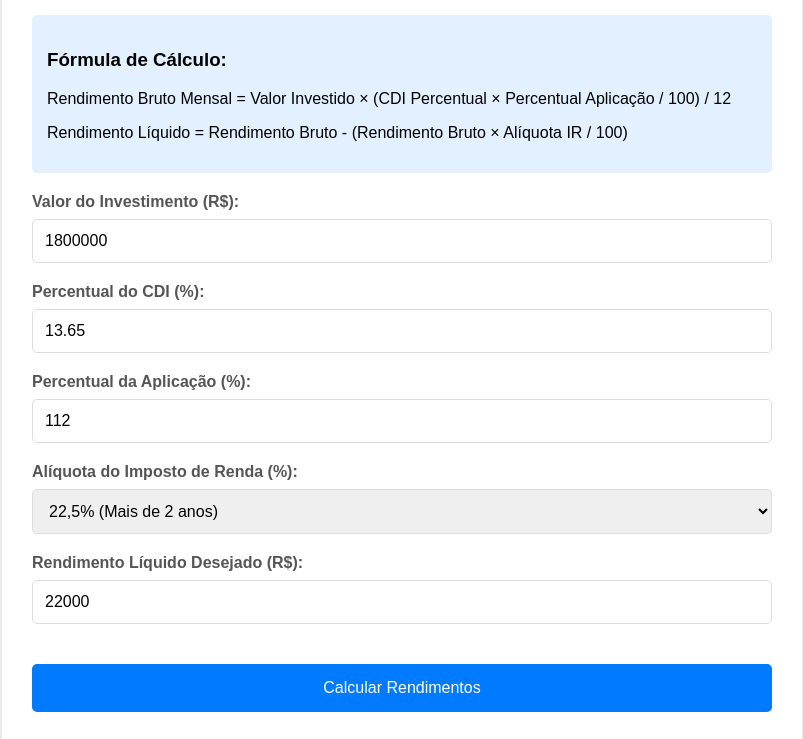
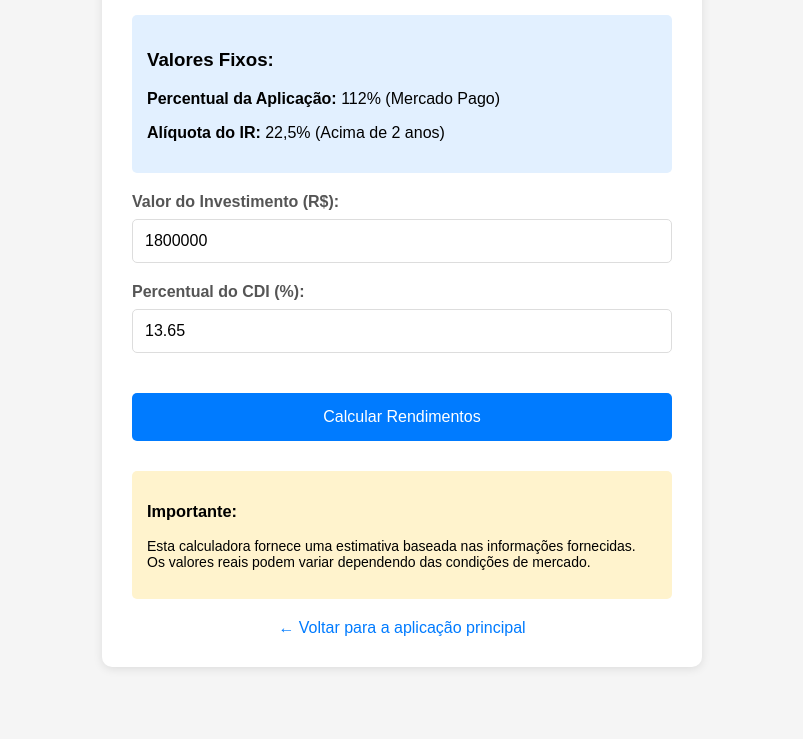
Before and after one commit to samueldng/numerosaleatorios, a plain HTML site: page calculadora_cdi.html in a window 1280 px wide. Shown: the part 123-862 px from the top of the page, without its empty margins (238-1041 px from the left). After the commit the page ends 810 px from the top, so only its background shows below. Drawn offline with Linux system fonts and the light colour scheme.

Commit message:
Simplified CDI calculator with only two input fields and added shortcut link in main application

```diff
--- a/calculadora_cdi.html
+++ b/calculadora_cdi.html
@@ -7,7 +7,7 @@
     <style>
         body {
             font-family: Arial, sans-serif;
-            max-width: 800px;
+            max-width: 600px;
             margin: 0 auto;
             padding: 20px;
             background-color: #f5f5f5;
@@ -37,7 +37,7 @@
             color: #555;
         }
 
-        input, select {
+        input {
             width: 100%;
             padding: 12px;
             border: 1px solid #ddd;
@@ -105,22 +105,36 @@
             font-size: 14px;
         }
 
-        .formula {
+        .fixed-values {
             background-color: #e2f0ff;
             padding: 15px;
             border-radius: 5px;
             margin: 20px 0;
         }
+
+        .back-link {
+            text-align: center;
+            margin-top: 20px;
+        }
+
+        .back-link a {
+            color: #007bff;
+            text-decoration: none;
+        }
+
+        .back-link a:hover {
+            text-decoration: underline;
+        }
     </style>
 </head>
 <body>
     <div class="container">
-        <h1>Calculadora de CDI - Mercado Pago</h1>
+        <h1>Calculadora de CDI - Simples</h1>
 
-        <div class="formula">
-            <h3>Fórmula de Cálculo:</h3>
-            <p>Rendimento Bruto Mensal = Valor Investido × (CDI Percentual × Percentual Aplicação / 100) / 12</p>
-            <p>Rendimento Líquido = Rendimento Bruto - (Rendimento Bruto × Alíquota IR / 100)</p>
+        <div class="fixed-values">
+            <h3>Valores Fixos:</h3>
+            <p><strong>Percentual da Aplicação:</strong> 112% (Mercado Pago)</p>
+            <p><strong>Alíquota do IR:</strong> 22,5% (Acima de 2 anos)</p>
         </div>
 
         <div class="input-group">
@@ -133,34 +147,12 @@
             <input type="number" id="cdiPercentage" placeholder="Ex: 13.65" step="0.01" min="0" value="13.65">
         </div>
 
-        <div class="input-group">
-            <label for="appPercentage">Percentual da Aplicação (%):</label>
-            <input type="number" id="appPercentage" placeholder="Ex: 112" step="1" min="0" value="112">
-        </div>
-
-        <div class="input-group">
-            <label for="taxRate">Alíquota do Imposto de Renda (%):</label>
-            <select id="taxRate">
-                <option value="22.5">22,5% (Mais de 2 anos)</option>
-                <option value="20">20% (Entre 1 e 2 anos)</option>
-                <option value="17.5">17,5% (Entre 180 dias e 1 ano)</option>
-                <option value="15">15% (Até 180 dias)</option>
-            </select>
-        </div>
-
-        <div class="input-group">
-            <label for="desiredNet">Rendimento Líquido Desejado (R$):</label>
-            <input type="number" id="desiredNet" placeholder="Ex: 22000" step="100" min="0">
-        </div>
-
         <button onclick="calculateCDI()">Calcular Rendimentos</button>
 
         <div id="results" class="results">
             <h2>Resultado da Simulação</h2>
             <p><strong>Investimento:</strong> R$ <span id="investmentAmount"></span></p>
             <p><strong>Percentual CDI:</strong> <span id="cdiPercent"></span>%</p>
-            <p><strong>Percentual Aplicação:</strong> <span id="appPercent"></span>%</p>
-            <p><strong>Alíquota IR:</strong> <span id="taxPercent"></span>%</p>
 
             <table>
                 <thead>
@@ -175,7 +167,7 @@
                         <td id="grossReturn"></td>
                     </tr>
                     <tr>
-                        <td>Imposto de Renda (<span id="taxRateDisplay"></span>%)</td>
+                        <td>Imposto de Renda (22,5%)</td>
                         <td id="taxAmount"></td>
                     </tr>
                     <tr class="highlight">
@@ -184,17 +176,15 @@
                     </tr>
                 </tbody>
             </table>
-
-            <div id="investmentNeededSection" style="display:none; margin-top: 20px;">
-                <h3>Investimento Necessário para Rendimento Líquido Desejado</h3>
-                <p>Para obter R$ <span id="desiredAmount"></span> líquidos mensalmente:</p>
-                <p><strong>Investimento Necessário:</strong> R$ <span id="requiredInvestment"></span></p>
-            </div>
         </div>
 
         <div class="disclaimer">
             <h3>Importante:</h3>
-            <p>Esta calculadora fornece uma estimativa baseada nas informações fornecidas. Os valores reais podem variar dependendo das condições de mercado e da política tributária vigente. Consulte um especialista financeiro para orientações personalizadas.</p>
+            <p>Esta calculadora fornece uma estimativa baseada nas informações fornecidas. Os valores reais podem variar dependendo das condições de mercado.</p>
+        </div>
+
+        <div class="back-link">
+            <a href="index.html">← Voltar para a aplicação principal</a>
         </div>
     </div>
 
@@ -210,9 +200,10 @@
             // Get input values
             const investmentValue = parseFloat(document.getElementById('investmentValue').value) || 0;
             const cdiPercentage = parseFloat(document.getElementById('cdiPercentage').value) || 0;
-            const appPercentage = parseFloat(document.getElementById('appPercentage').value) || 0;
-            const taxRate = parseFloat(document.getElementById('taxRate').value) || 22.5;
-            const desiredNet = parseFloat(document.getElementById('desiredNet').value) || 0;
+
+            // Fixed values
+            const appPercentage = 112; // Mercado Pago
+            const taxRate = 22.5; // More than 2 years
 
             // Validate inputs
             if (investmentValue <= 0) {
@@ -233,30 +224,9 @@
             // Display results
             document.getElementById('investmentAmount').textContent = formatCurrency(investmentValue);
             document.getElementById('cdiPercent').textContent = cdiPercentage.toFixed(2);
-            document.getElementById('appPercent').textContent = appPercentage.toFixed(0);
-            document.getElementById('taxPercent').textContent = taxRate.toFixed(1);
-            document.getElementById('taxRateDisplay').textContent = taxRate.toFixed(1);
             document.getElementById('grossReturn').textContent = formatCurrency(grossReturn);
             document.getElementById('taxAmount').textContent = formatCurrency(taxAmount);
             document.getElementById('netReturn').textContent = formatCurrency(netReturn);
-
-            // Calculate required investment for desired net return
-            if (desiredNet > 0) {
-                // Reverse calculation to find required investment
-                // Net = Gross - Tax = Gross - (Gross × TaxRate)
-                // Net = Gross × (1 - TaxRate)
-                // Gross = Net / (1 - TaxRate)
-                // Investment = Gross × 12 / (CDI% × App% / 100)
-
-                const requiredGross = desiredNet / (1 - taxRate / 100);
-                const requiredInvestment = requiredGross * 12 / (cdiPercentage * appPercentage / 100);
-
-                document.getElementById('desiredAmount').textContent = formatCurrency(desiredNet);
-                document.getElementById('requiredInvestment').textContent = formatCurrency(requiredInvestment);
-                document.getElementById('investmentNeededSection').style.display = 'block';
-            } else {
-                document.getElementById('investmentNeededSection').style.display = 'none';
-            }
 
             // Show results
             document.getElementById('results').style.display = 'block';
@@ -269,7 +239,6 @@
         window.onload = function() {
             // Pre-fill with example values
             document.getElementById('investmentValue').value = '1800000';
-            document.getElementById('desiredNet').value = '22000';
         };
     </script>
 </body>
```
Also changed, not shown: index.html (+7 -1 lines).
